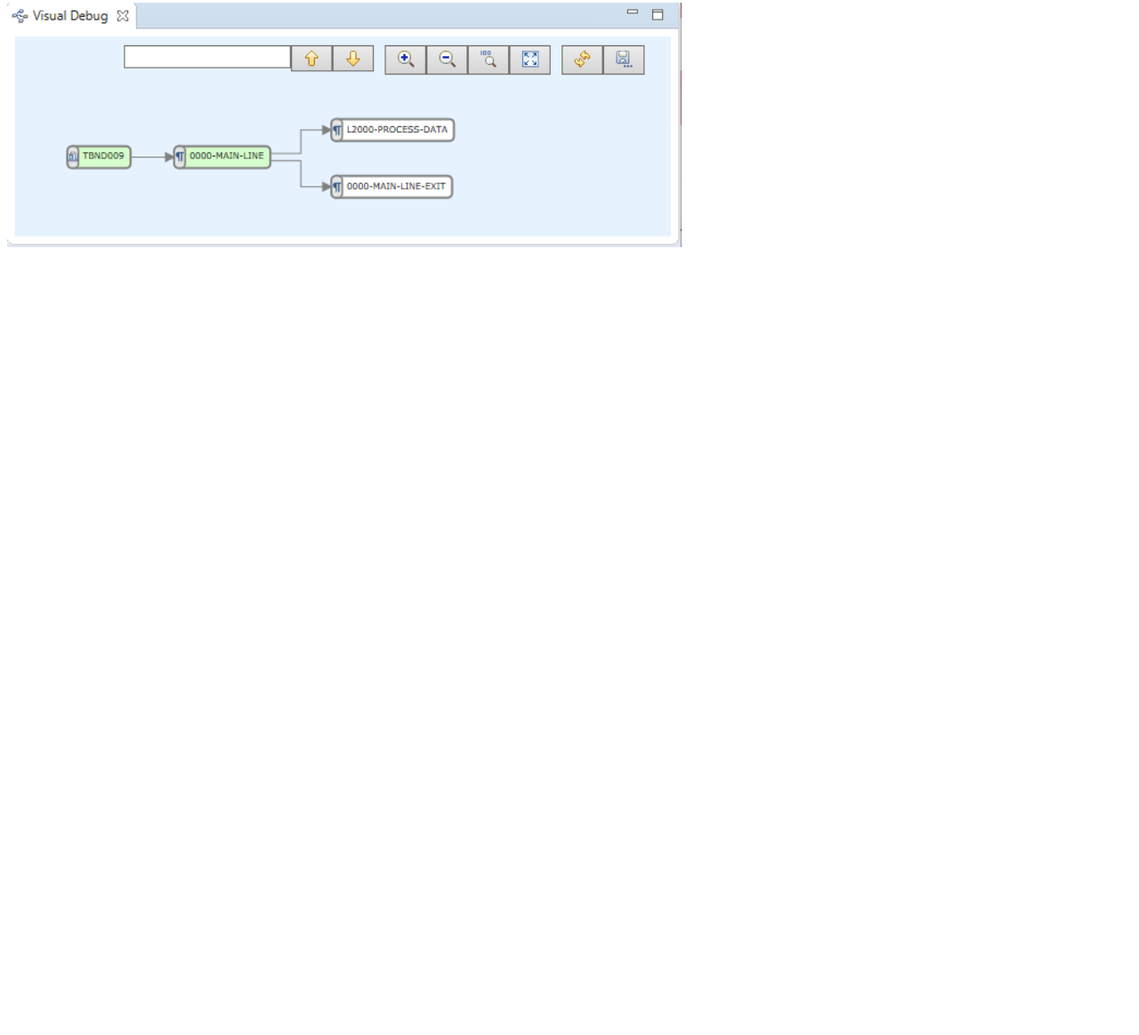
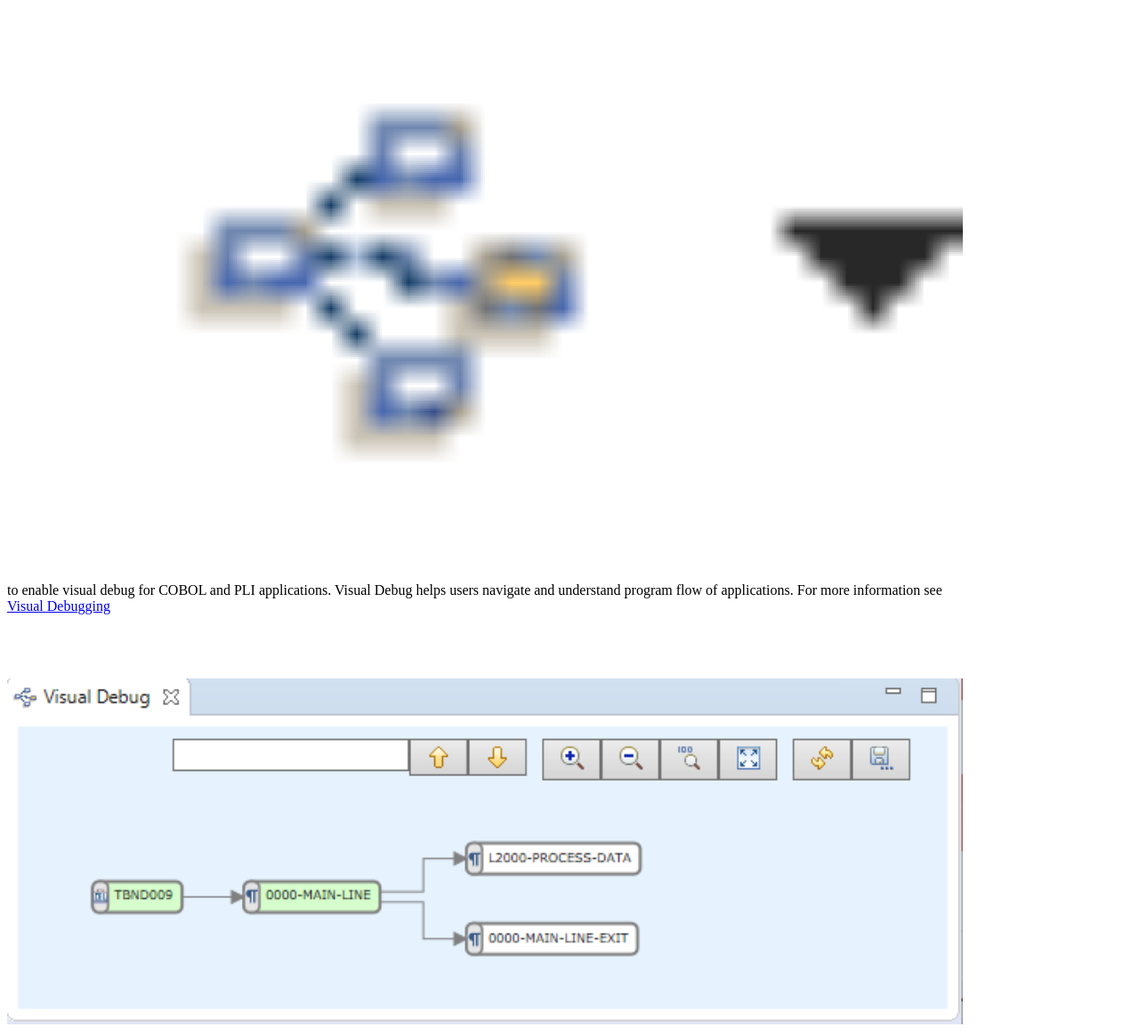
Before and after one commit to 0Steve0/TipofDay, a plain HTML site: page en/debug/visualDebug/15.0.1/tip_2/tip.html in a window 1280 px wide. Shown: the part 160-1324 px from the top of the page at 89% size. Before the commit the page ends 800 px from the top, so only its background shows below. Drawn offline with Linux system fonts and the light colour scheme.

Commit message:
Update tip.html

```diff
--- a/en/debug/visualDebug/15.0.1/tip_2/tip.html
+++ b/en/debug/visualDebug/15.0.1/tip_2/tip.html
@@ -3,18 +3,34 @@
 <head>
 <meta charset="UTF-8">
 <title>Enabling Visual Debug</title>
+	<style>
+		.container {
+			width: 85%;
+			height: 60%;
+		}
+		img {
+			width: 100%;
+			height: 100%;
+			object-fit: cover;
+		}
+	</style>
+</head>
 </head>
 <body>
+	<div class="container">
 		<h2>Enabling Visual Debug</h2>
 		Click the Visual Debug button  <img src="visualDebugButton.png" width="30" height="20" />  to enable visual debug for COBOL and
 	    PLI applications. Visual Debug helps users navigate and understand program flow of applications. For more
 	    information see <a
 		href="https://www.ibm.com/support/knowledgecenter/SSQ2R2_15.0.0/com.ibm.debug.pdt.zpcl.doc/topics/vsintro.html">Visual
 		Debugging</a>
+	</div>
 	<br>
 	<br>
 	<br>
 	<br>
-	<img src="visualDebugView.png" width=60% height=40%/>
+	<div class="container">
+		<img src="visualDebugView.png"/>
+	</div>
 </body>
 </html>
```
Lines whose indentation alone changed are shown as unchanged.
